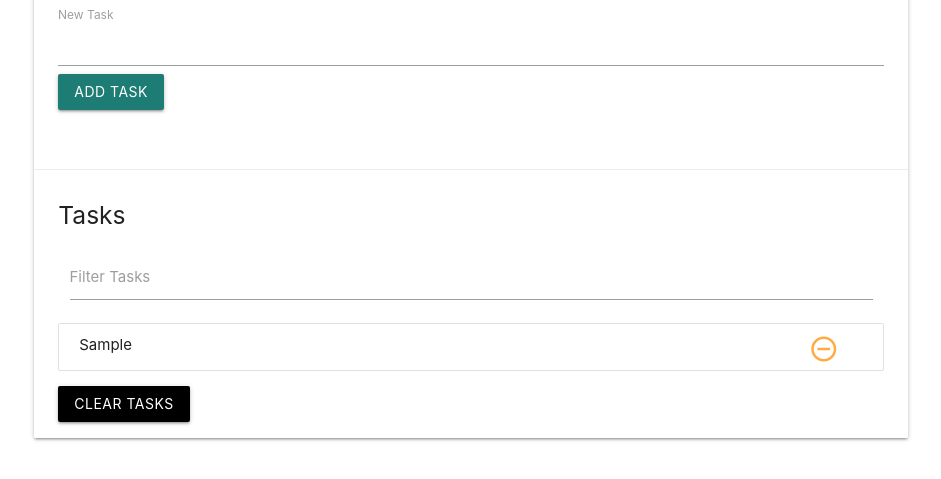
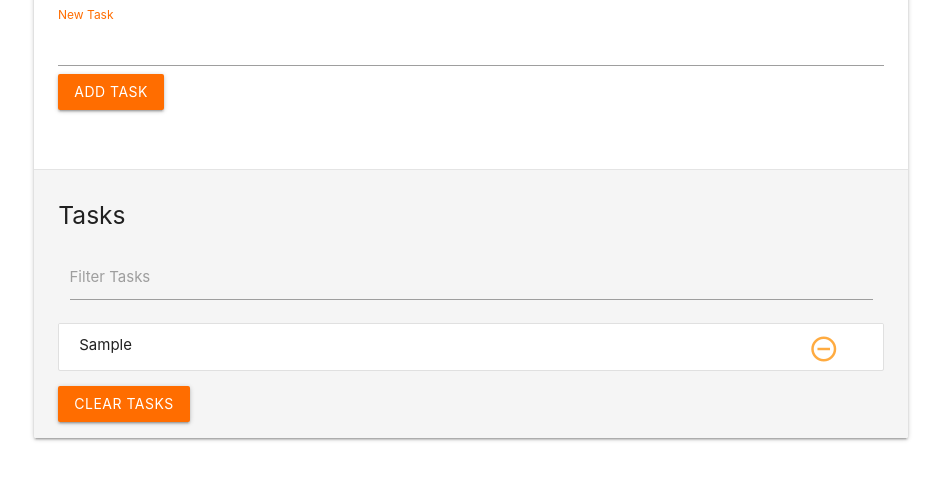
Before and after one commit to git-masi/task-list, a plain HTML site: page index.html in a window 1280 px wide. Both pictures are taken after typing "Sample" into the empty fields and a click on the input "Add Task". Shown: the part 67-546 px from the top of the page, without its empty margins (169-1110 px from the left). Drawn offline with nearby package versions, Linux system fonts and the light colour scheme.

Commit message:
add styles

```diff
--- a/index.html
+++ b/index.html
@@ -23,19 +23,19 @@
                   <div class="input-field col s12">
                     <input type="text" name="task" id="task">
                     <label for="task">New Task</label>
-                    <input type="submit" value="Add Task" class="btn">
+                    <input type="submit" value="Add Task" class="btn orange accent-4">
                   </div>
                 </form>
               </div>
             </div>
-            <div class="card-action">
+            <div class="card-action grey lighten-4">
               <h5 id="task-title">Tasks</h5>
               <div class="input-field col s12">
                 <input type="text" name="filter" id="filter">
                 <label for="filter">Filter Tasks</label>
               </div>
-              <ul class="collection"></ul>
-              <a href="javascript:void(0)" class="clear-tasks btn black">Clear Tasks</a>
+              <ul class="collection white"></ul>
+              <a href="javascript:void(0)" class="clear-tasks btn orange accent-4">Clear Tasks</a>
             </div>
           </div>
         </div>
--- a/main.css
+++ b/main.css
@@ -1,3 +1,14 @@
 .delete-item:hover {
   cursor: pointer;
 }
+
+#task:focus,
+#filter:focus {
+  border-bottom: 1px solid #ff6d00;
+  box-shadow: 0 1px 0 0 #ff6d00;
+}
+
+label[for="task"].active,
+label[for="filter"].active{
+  color: #ff6d00      !important;
+}
```
